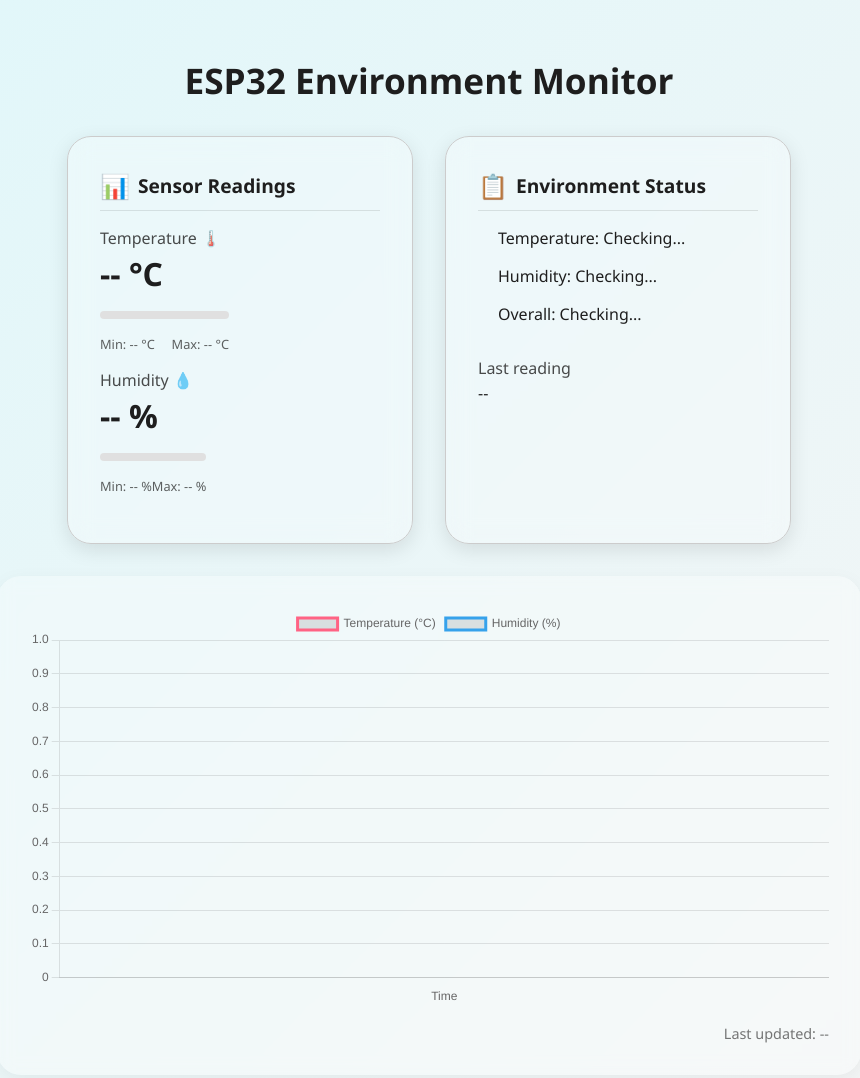
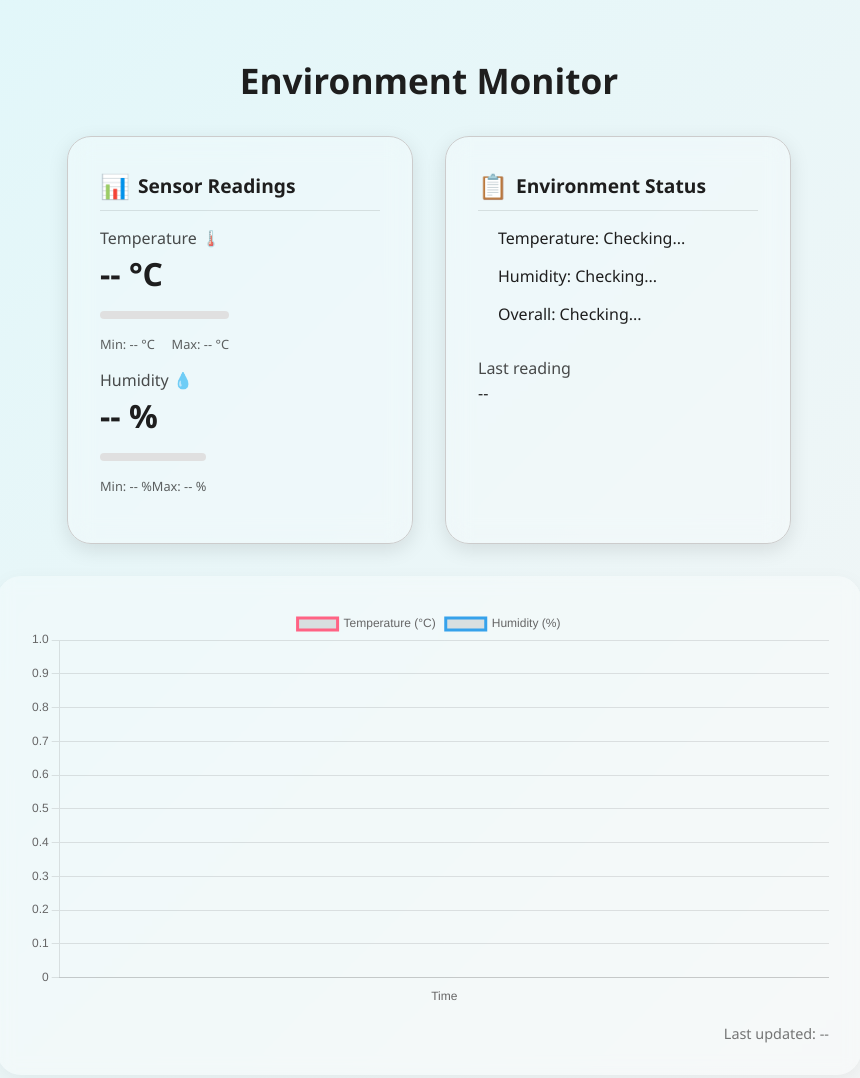
Before and after one commit to shashikant649sharma/ESP32monitor, a plain HTML site: page index.html in a window 1280 px wide. Shown: the whole page, without its empty margins (211-1071 px from the left). Drawn offline with nearby package versions, Linux system fonts and the light colour scheme; no server answers.

Commit message:
Update index.html

```diff
--- a/index.html
+++ b/index.html
@@ -218,7 +218,7 @@
   </style>
 </head>
 <body>
-  <h1>ESP32 Environment Monitor</h1>
+  <h1>Environment Monitor</h1>
 
   <div class="container">
     <div class="card">
```
